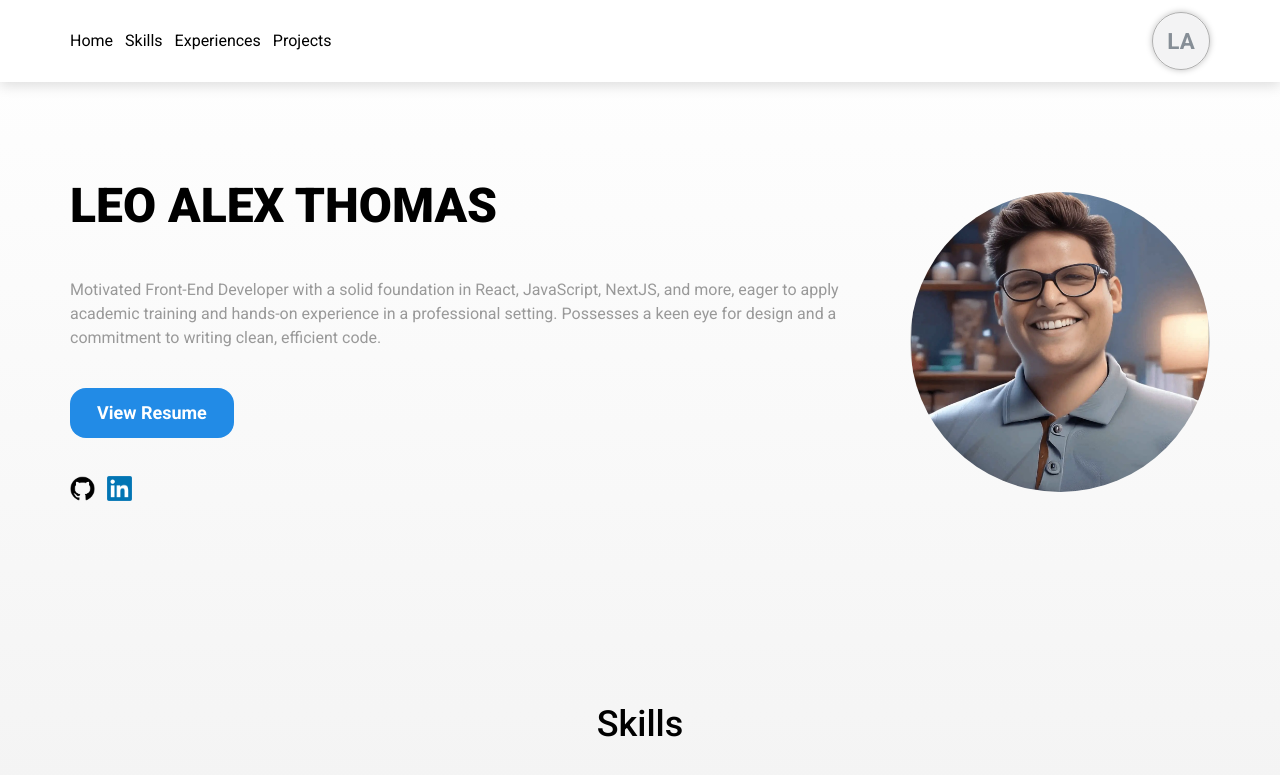
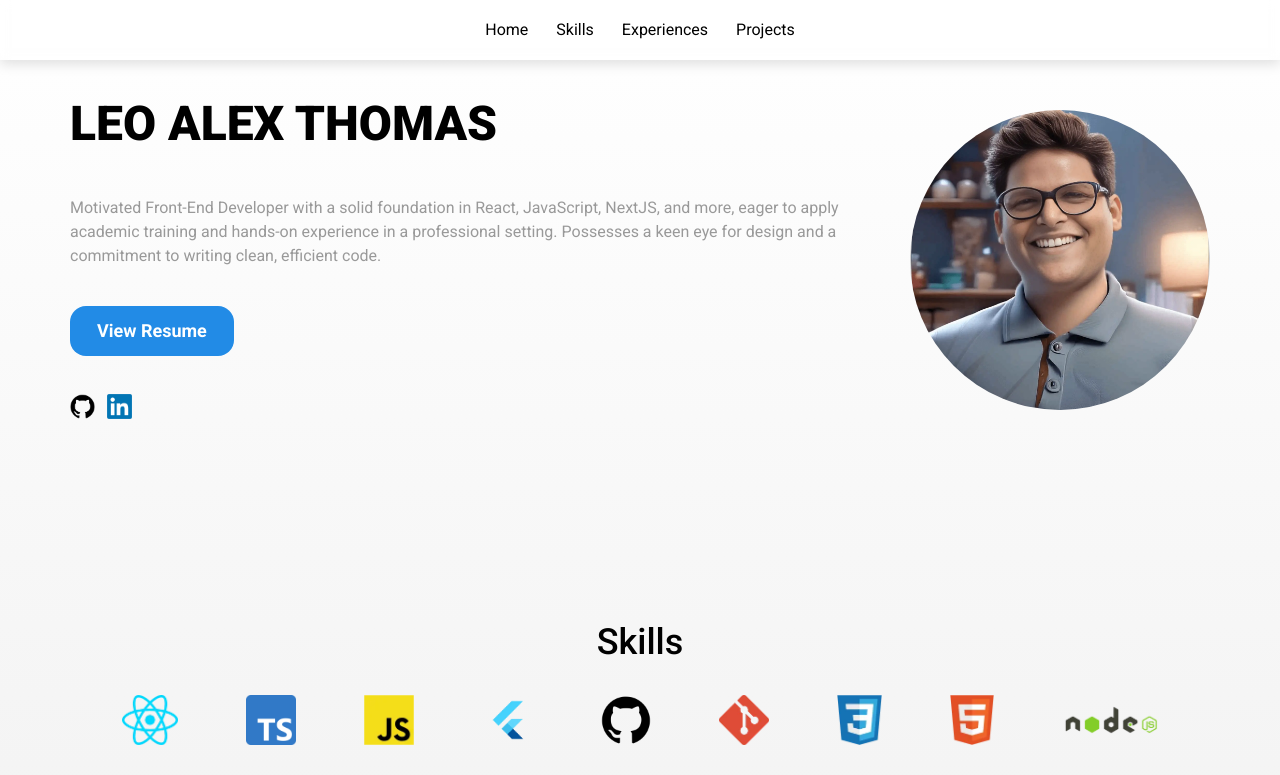
Before and after one commit to LeoAlexThomas/portfolio, a Next.js app: page / in a window 1280 px wide. Shown: the top 775 px of the page. Built offline with nearby package versions, Linux system fonts and the light colour scheme.

Commit message:
added glassy effect in header

```diff
--- a/src/components/Header.tsx
+++ b/src/components/Header.tsx
@@ -51,10 +51,17 @@ const Header = () => {
   return (
     <Box
       w="100%"
-      bg="white"
+      bg="#FFFFFF70"
       py={12}
+      h={60}
       style={{
         boxShadow: "0px 4px 12px #00000020",
+        backdropFilter: "blur(5px)",
+        position: "fixed",
+        top: 0,
+        left: 0,
+        right: 0,
+        zIndex: 10,
       }}
     >
       <MobileDrawer
@@ -63,25 +70,18 @@ const Header = () => {
         links={navLinks}
         onLinkPressed={handleLinkPress}
       />
-      <Group w="100%" maw={1200} mx="auto" justify="space-between" px={30}>
-        <Group visibleFrom="sm" gap={12}>
+      <Group
+        w="100%"
+        h="100%"
+        maw={1200}
+        mx="auto"
+        justify="space-between"
+        px={30}
+      >
+        <Group visibleFrom="sm" gap={28} w="100%" justify="center">
           {links}
         </Group>
         <Burger hiddenFrom="sm" onClick={onOpen} />
-        <Box
-          style={{
-            border: "1px solid",
-            borderColor: "#00000050",
-            borderRadius: "100%",
-            boxShadow: "0px 0px 6px #00000040",
-          }}
-        >
-          <Avatar
-            name="Leo Alex Thomas"
-            alt="profilePic"
-            size={isTablet ? "md" : "lg"}
-          />
-        </Box>
       </Group>
     </Box>
   );
```
